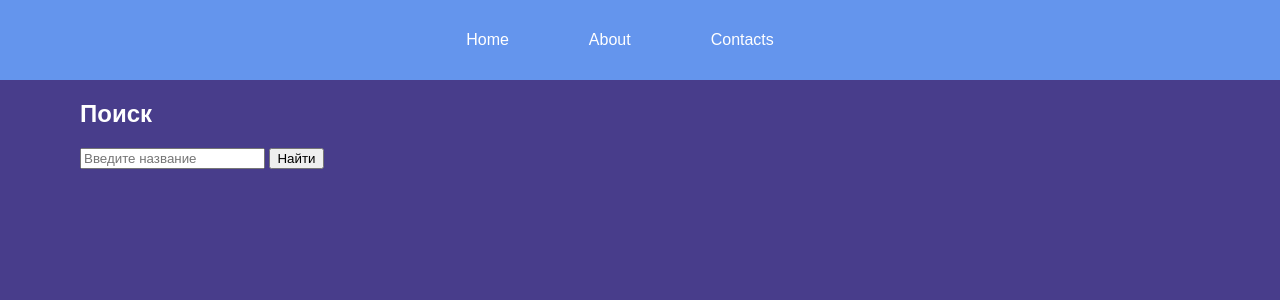
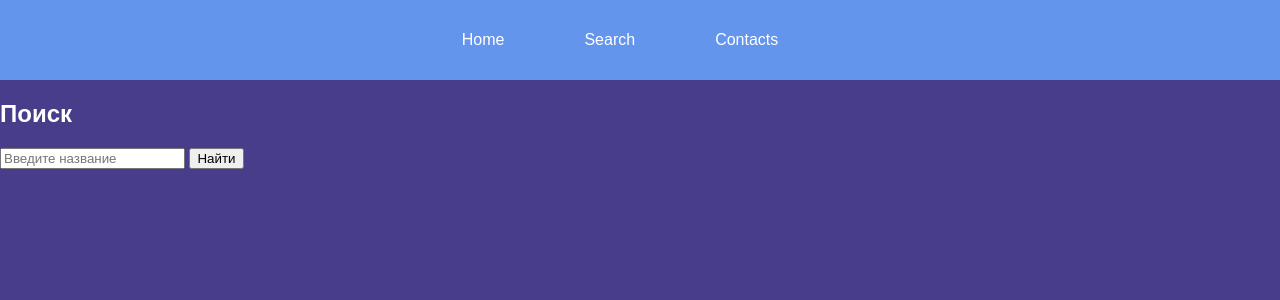
Before and after one commit to MaratAbdimomyn/CW21CSSandImages, a Django app: page /search in a window 1280 px wide. Shown: the top 300 px of the page. Run offline with Django 4.2, Linux system fonts and the light colour scheme.

Commit message:
'Homework'

```diff
--- a/templates/base.html
+++ b/templates/base.html
@@ -13,7 +13,7 @@
 <body>
     <ul class="nav">
         <li><a href={% url 'home' %}>Home</a></li>
-        <li>About</li>
+        <li><a href={% url 'search' %}>Search</a></li>
         <li>Contacts</li>
     </ul>
     {% block content %}
--- a/templates/search.html
+++ b/templates/search.html
@@ -1,13 +1,12 @@
+
 {% extends 'base.html' %}
 
 {% block content %}
-<div style="margin-left: 80px;">
 <h2>Поиск</h2>
 <form method="post">
     {% csrf_token %}
     <input type="text" name="search" placeholder="Введите название">
     <button type="submit">Найти</button>
-</div>
 </form>
     {% for i in filter %}
     <ul>
```
